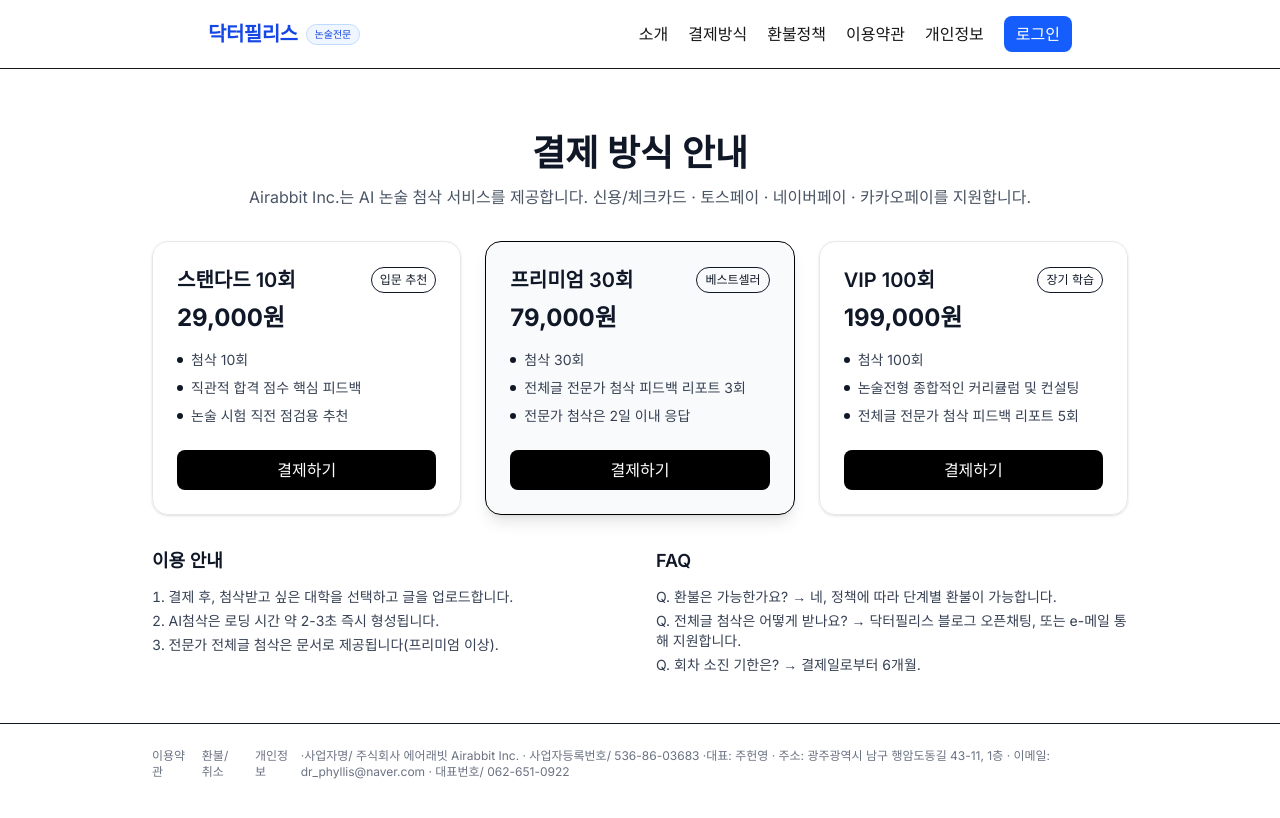
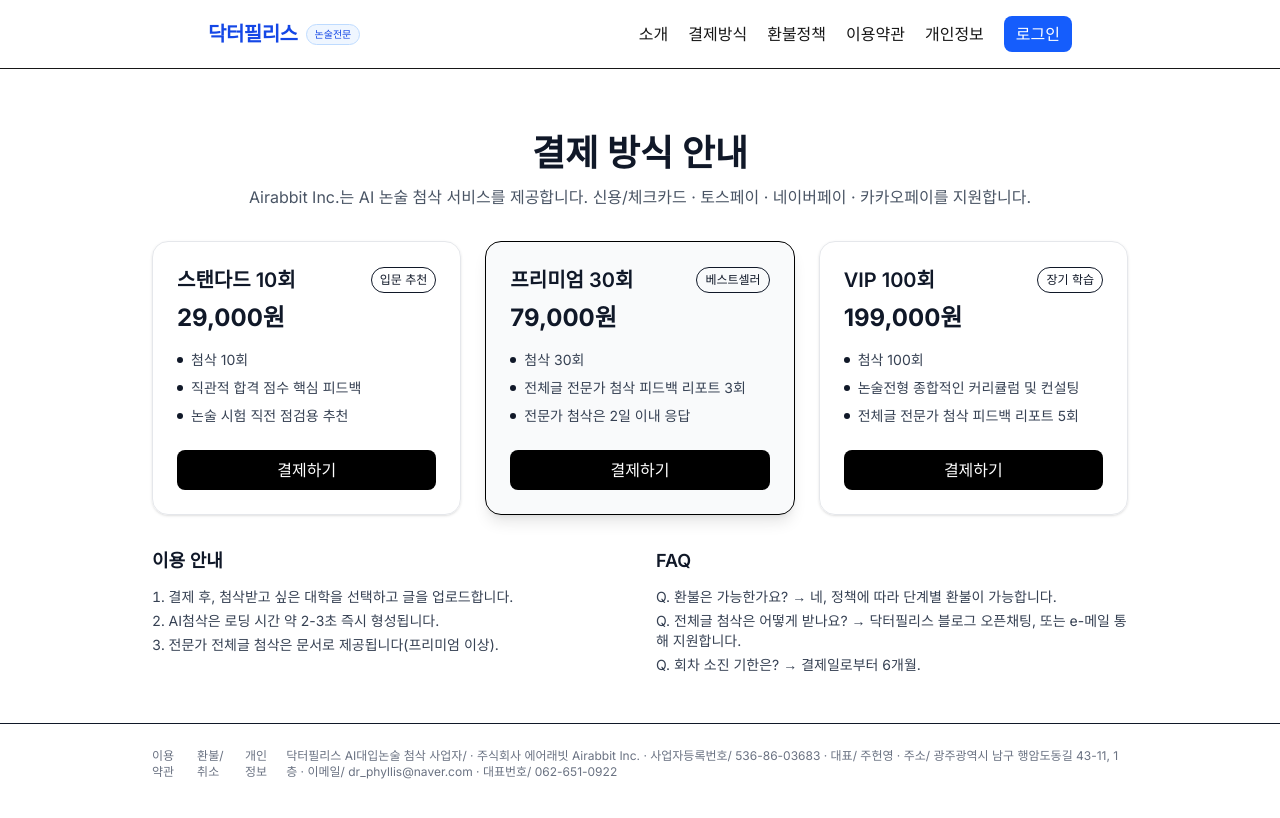
Before and after one commit to SHTH-AGI-LAB/shth-essay, a Next.js app: page /payment in a window 1280 px wide. Shown: the top 818 px of the page. Built offline with nearby package versions, Linux system fonts and the light colour scheme; no server answers.

Commit message:
페이지 수정

```diff
--- a/src/app/payment/page.tsx
+++ b/src/app/payment/page.tsx
@@ -115,7 +115,8 @@ const PLANS = [
             <a href="/privacy" className="hover:text-gray-700">개인정보</a>
           </div>
           <div>
-             ·사업자명/ 주식회사 에어래빗 Airabbit Inc. · 사업자등록번호/ 536-86-03683 ·대표: 주헌영 · 주소: 광주광역시 남구 행암도동길 43-11, 1층 · 이메일: dr_phyllis@naver.com · 대표번호/ 062-651-0922
+             닥터필리스 AI대입논술 첨삭 사업자/ · 주식회사 에어래빗 Airabbit Inc. · 사업자등록번호/ 536-86-03683 · 대표/ 주헌영 · 주소/ 광주광역시 남구 행암도동길 43-11, 1층
+             · 이메일/ dr_phyllis@naver.com · 대표번호/ 062-651-0922
           </div>
         </div>
       </section>
```
